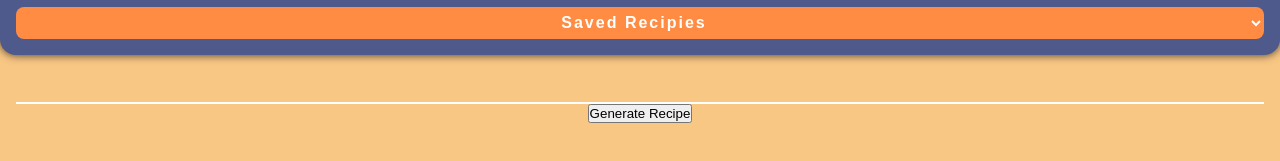
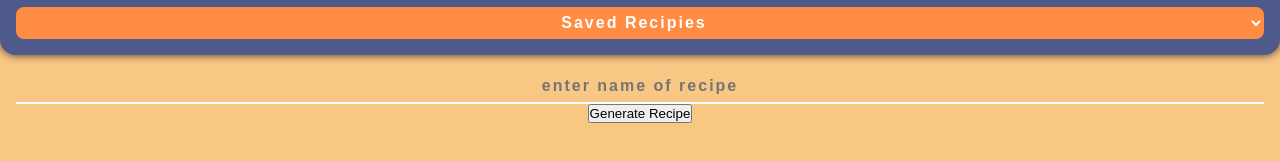
Before and after one commit to SirajAtFiverr/recipe-teller-app, a plain HTML site: page index.html in a window 1280 px wide. Shown: the part 369-530 px from the top of the page. Drawn offline with Linux system fonts and the light colour scheme; a web font is replaced by a local one.

Commit message:
save change

```diff
--- a/index.html
+++ b/index.html
@@ -32,7 +32,7 @@
     <main>
 
         <section class="input-section">
-            <input type="text">
+            <input type="text" placeholder="enter name of recipe">
             <button>Generate Recipe</button>
         </section>
 
```
